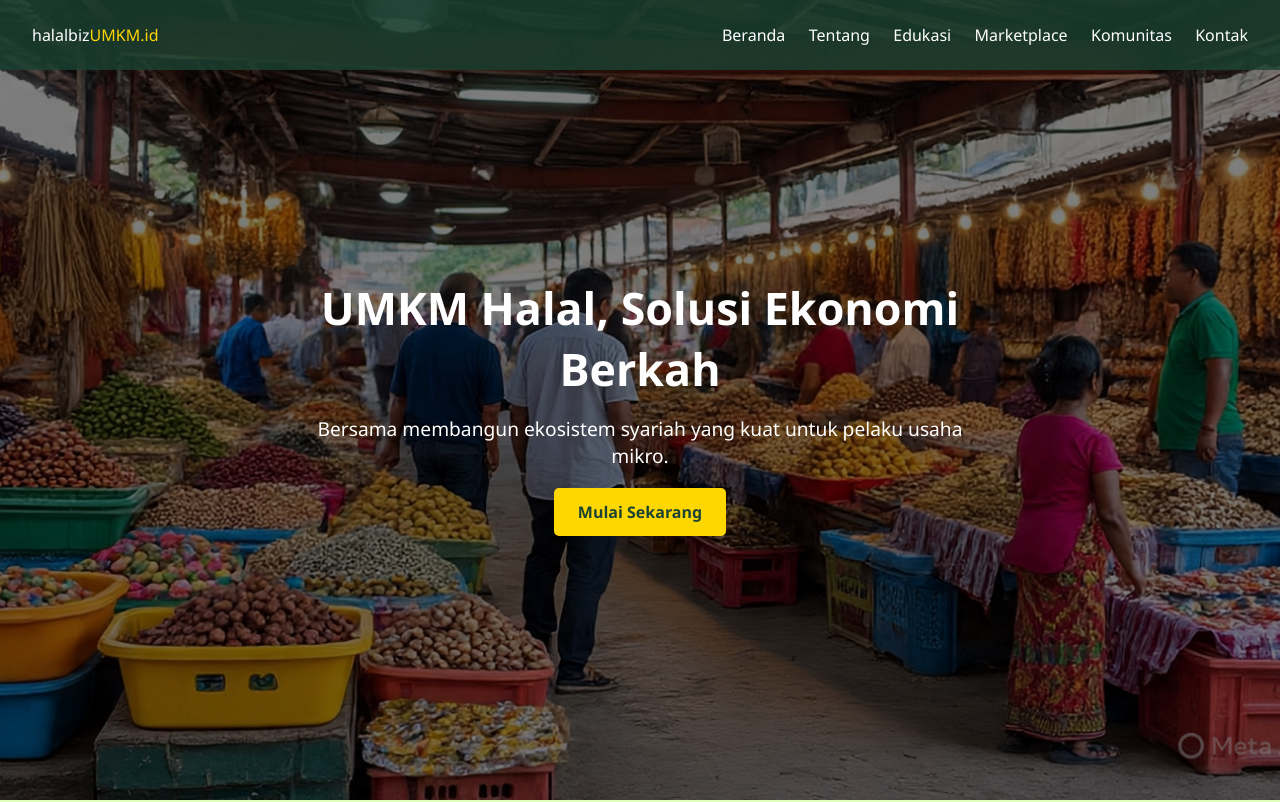
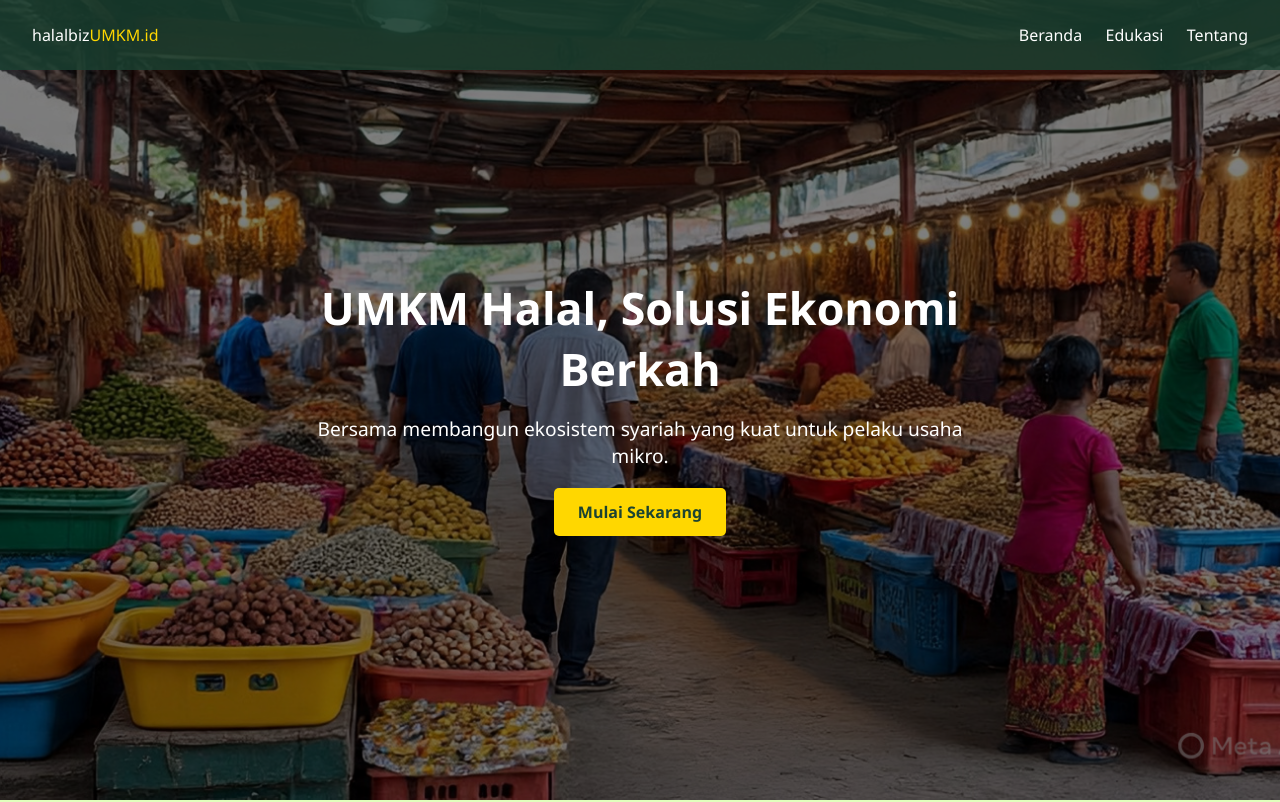
Before and after one commit to Dahdi-pdk/Project_web, a plain HTML site: page index.html in a window 1280 px wide. Shown: the top 802 px of the page. Drawn offline with Linux system fonts and the light colour scheme.

Commit message:
akihir 1:26

```diff
--- a/index.html
+++ b/index.html
@@ -15,11 +15,8 @@
     <div class="logo">halalbiz<span style="color: gold;">UMKM.id</span></div>
     <nav>
       <a href="#beranda">Beranda</a>
+      <a href="page/edukasi.html">Edukasi</a>
       <a href="page/tentang.html">Tentang</a>
-      <a href="page/edukasi.html">Edukasi</a>
-      <a href="page/market.html">Marketplace</a>
-      <a href="page/komunitas.html">Komunitas</a>
-      <a href="page/kontak.html">Kontak</a>
     </nav>
   </header>
 
```
Also changed, not shown: page/tentang.html (+1 -4 lines).
